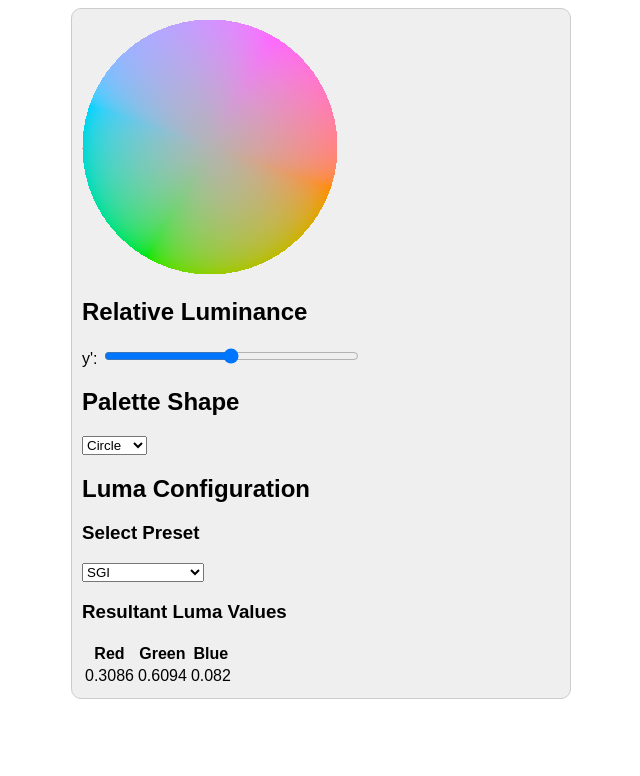
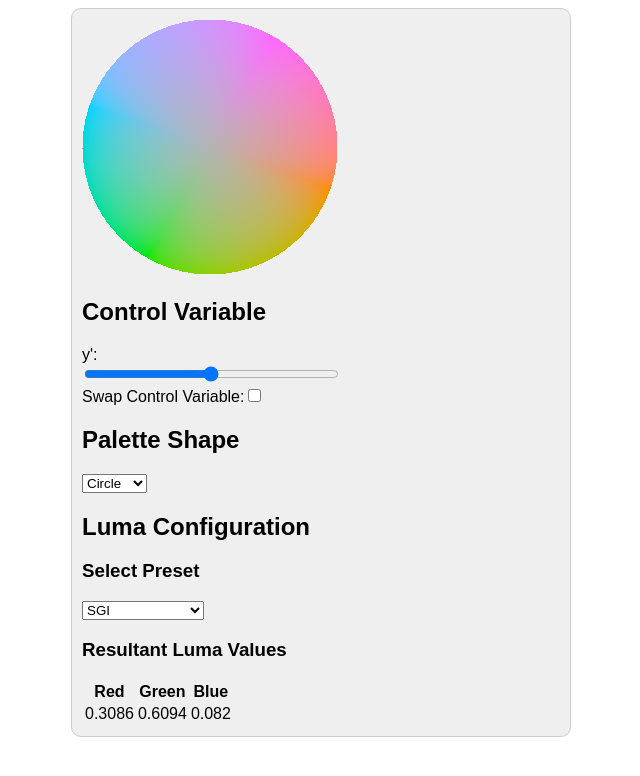
Before and after one commit to reneeverly/HSYp-color-picker, a plain HTML site: page index.html in a window 1280 px wide. Shown: the whole page, without its empty margins (319-959 px from the left). Drawn offline with Linux system fonts and the light colour scheme.

Commit message:
Made Saturation and Y' possible axes

```diff
--- a/index.html
+++ b/index.html
@@ -20,8 +20,9 @@
 <canvas id="color-tile" width="255" height="255"></canvas><span id="coldump"></span>
 <br>
 <section>
-<h2>Relative Luminance</h2>
-y': <input type="range" min="0" max="255" value="127" class="slider" id="lumaval" onchange="maketile()" style="width: 255px;"></input>
+<h2>Control Variable</h2>
+<label for="lumaval" id="lumavallab">y':<br></label><input type="range" min="0" max="255" value="127" class="slider" id="lumaval" onchange="maketile()" style="width: 255px;"></input><br>
+<label for="swapcon">Swap Control Variable:</label><input type="checkbox" id="swapcon" onclick="maketile()"></input>
 <h2>Palette Shape</h2>
 <select onchange="maketile()" id="shaper">
 <option value="circle" selected="true">Circle</option>
--- a/src/maketile.js
+++ b/src/maketile.js
@@ -10,6 +10,8 @@ function maketile() {
    tblue.innerText = l_luma.B
 
    let y = lumaval.value / 255.0
+   let swapsy = swapcon.checked
+   if (swapsy) {lumavallab.innerHTML = 'Saturation:<br>'} else {lumavallab.innerHTML = 'y\':<br>'}
 
    let shape = shaper.value
 
@@ -21,7 +23,7 @@ function maketile() {
 
    for (var h = 0; h < 255; h += 0.25) {
       for (var s = 0; s < 255; s++) {
-         tri = HSYToRGB(h/255.0, s/255.0, y, l_luma.R, l_luma.G, l_luma.B)
+         tri = HSYToRGB(h/255.0, (swapsy ? y : s/255.0), (swapsy? s/255.0 : y), l_luma.R, l_luma.G, l_luma.B)
          let roundedX, roundedY
          if (shape === 'square') {
             roundedX = Math.round(h)
@@ -46,6 +48,9 @@ function getPickedColor(canv, eve) {
    let x = eve.clientX - rect.left
    let y = eve.clientY - rect.top
 
+   let _y = lumaval.value / 255.0
+   let swapsy = swapcon.checked
+
    let l_luma = {R: luma[lumaselect.value].R, G: luma[lumaselect.value].G, B: luma[lumaselect.value].B}
    let res
    if (shaper.value == 'circle') {
@@ -63,7 +68,7 @@ function getPickedColor(canv, eve) {
 
       res = HSYToRGB(((arctangent / 2.0) / 3.141592653589), Math.sqrt(Math.pow(x, 2) + Math.pow(y, 2)) / 255.0, lumaval.value / 255.0, l_luma.R, l_luma.G, l_luma.B)
    } else if (shaper.value == 'square') {
-      res = HSYToRGB(x/255.0, y/255.0, lumaval.value / 255.0, l_luma.R, l_luma.G, l_luma.B)
+      res = HSYToRGB(x/255.0, (swapsy ? _y : y/255.0), (swapsy ? y/255.0 : _y), l_luma.R, l_luma.G, l_luma.B)
    }
    console.log(res)
    // Don't forget to delinearize!
```
